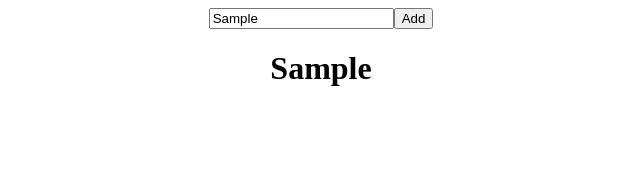
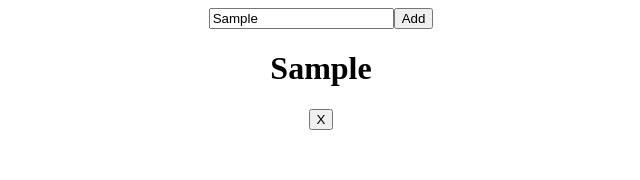
Before and after one commit to Bellagirl-maker/resume-builder, a React (Create React App) app: page / in a window 1280 px wide. Both pictures are taken after typing "Sample" into the empty fields and a click on the button "Add". Shown: the top 180 px of the page, without its empty margins (319-959 px from the left). Built offline with nearby package versions, Linux system fonts and the light colour scheme.

Commit message:
Update delete function

```diff
--- a/src/App.js
+++ b/src/App.js
@@ -10,8 +10,12 @@
   };
 
   const addTask = () =>{
-    const newTodoList = [...todoList, newTask];
-    setTodoList(newTodoList);
+    setTodoList([...todoList, newTask]);
+  }
+
+  const deleteTask = (taskName) =>{
+
+    setTodoList(todoList.filter((task) => task !== taskName));
   }
   return (
     <div className='App'>
@@ -21,7 +25,15 @@
       </div>
       <div className='lists'>
         {todoList.map((task) => {
-          return <h1>{task}</h1>
+          return (
+            <div>
+            <h1>{task}</h1>
+            <button onClick={() => deleteTask(task)}>X</button>
+          </div>
+
+          )
+
+
 
         })}
       </div>
```
